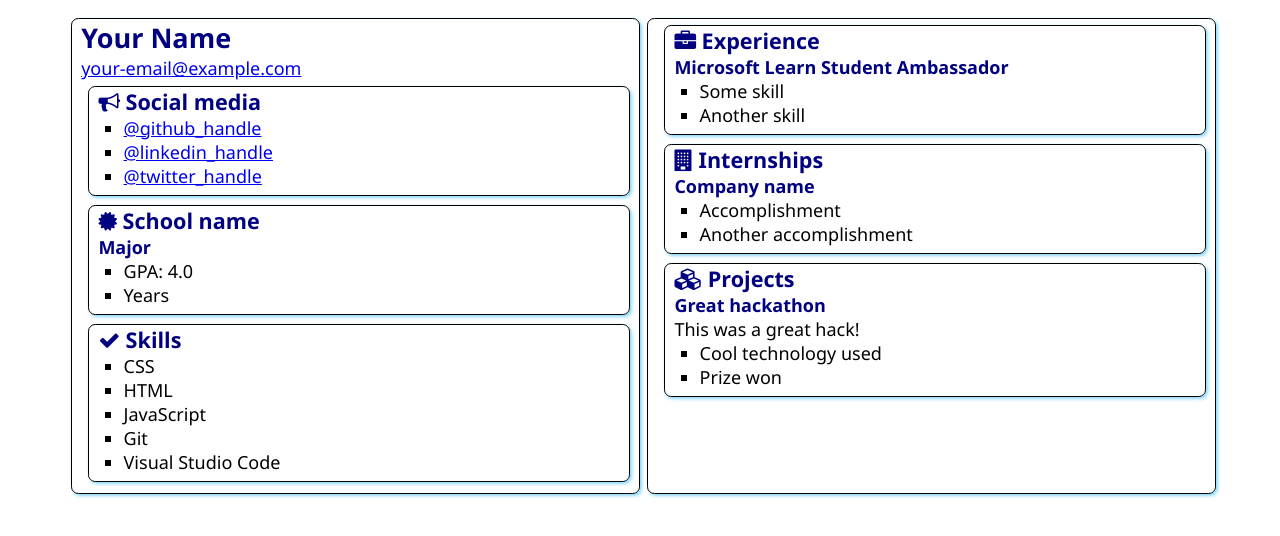
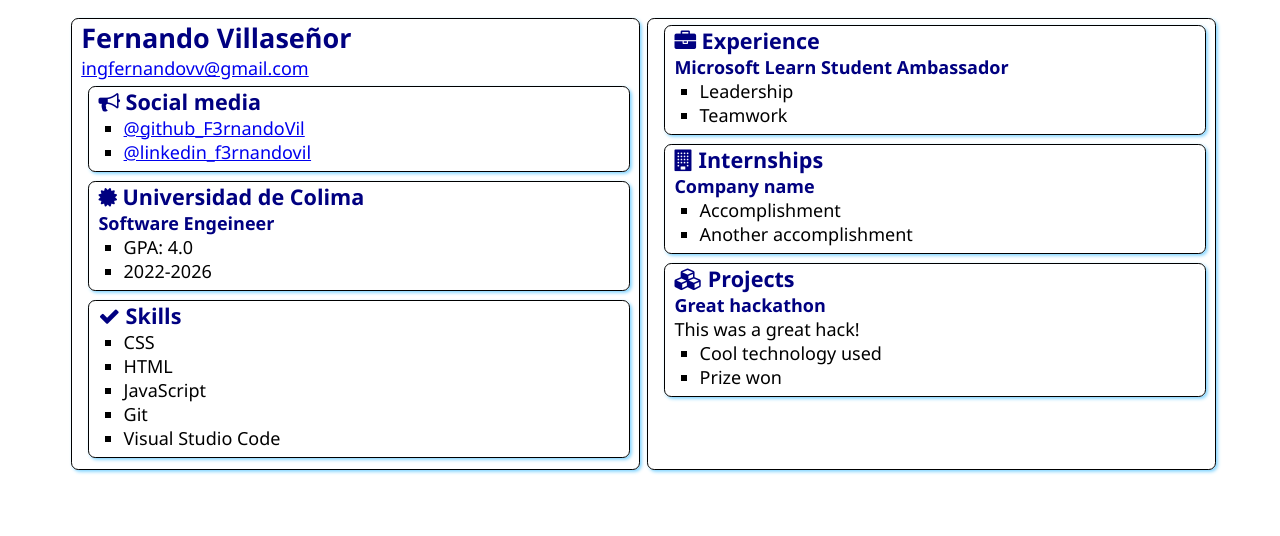
Before and after one commit to F3rnandoVil/SATechnicalOnboarding, a plain HTML site: page src/index.html in a window 1280 px wide. Drawn offline with Linux system fonts and the light colour scheme.

Commit message:
Added my name and other info
In this commit i changed my name and some other very important info

```diff
--- a/src/index.html
+++ b/src/index.html
@@ -12,8 +12,8 @@
 <body>
     <main>
         <article class="box">
-            <h1>Your Name</h1>
-            <div><a href="mailto:your.email@example.com">your-email@example.com</a></div>
+            <h1>Fernando Villaseñor</h1>
+            <div><a href="mailto:your.email@example.com">ingfernandovv@gmail.com</a></div>
 
             <section class="box">
                 <h2>
@@ -21,9 +21,8 @@
                     Social media
                 </h2>
                 <ul>
-                    <li><a href="https://github.com/<handle>">@github_handle</a></li>
-                    <li><a href="https://linkedin.com/in/<handle>">@linkedin_handle</a></li>
-                    <li><a href="https://twitter.com/<handle>">@twitter_handle</a></li>
+                    <li><a href="https://github.com/F3rnandoVil">@github_F3rnandoVil</a></li>
+                    <li><a href="https://linkedin.com/in/f3rnandovil">@linkedin_f3rnandovil</a></li>
                 </ul>
             </section>
 
@@ -31,12 +30,12 @@
                 <div class="education">
                     <h2>
                         <i class="fa fa-certificate" aria-hidden="true"></i>
-                        School name
+                        Universidad de Colima
                     </h2>
-                    <h3>Major</h3>
+                    <h3>Software Engeineer</h3>
                     <ul>
                         <li>GPA: 4.0</li>
-                        <li>Years</li>
+                        <li>2022-2026</li>
                     </ul>
                 </div>
             </section>
@@ -63,8 +62,8 @@
                 </h2>
                 <h3>Microsoft Learn Student Ambassador</h3>
                 <ul>
-                    <li>Some skill</li>
-                    <li>Another skill</li>
+                    <li>Leadership</li>
+                    <li>Teamwork</li>
                 </ul>
             </section>
             <section class="box">
```
